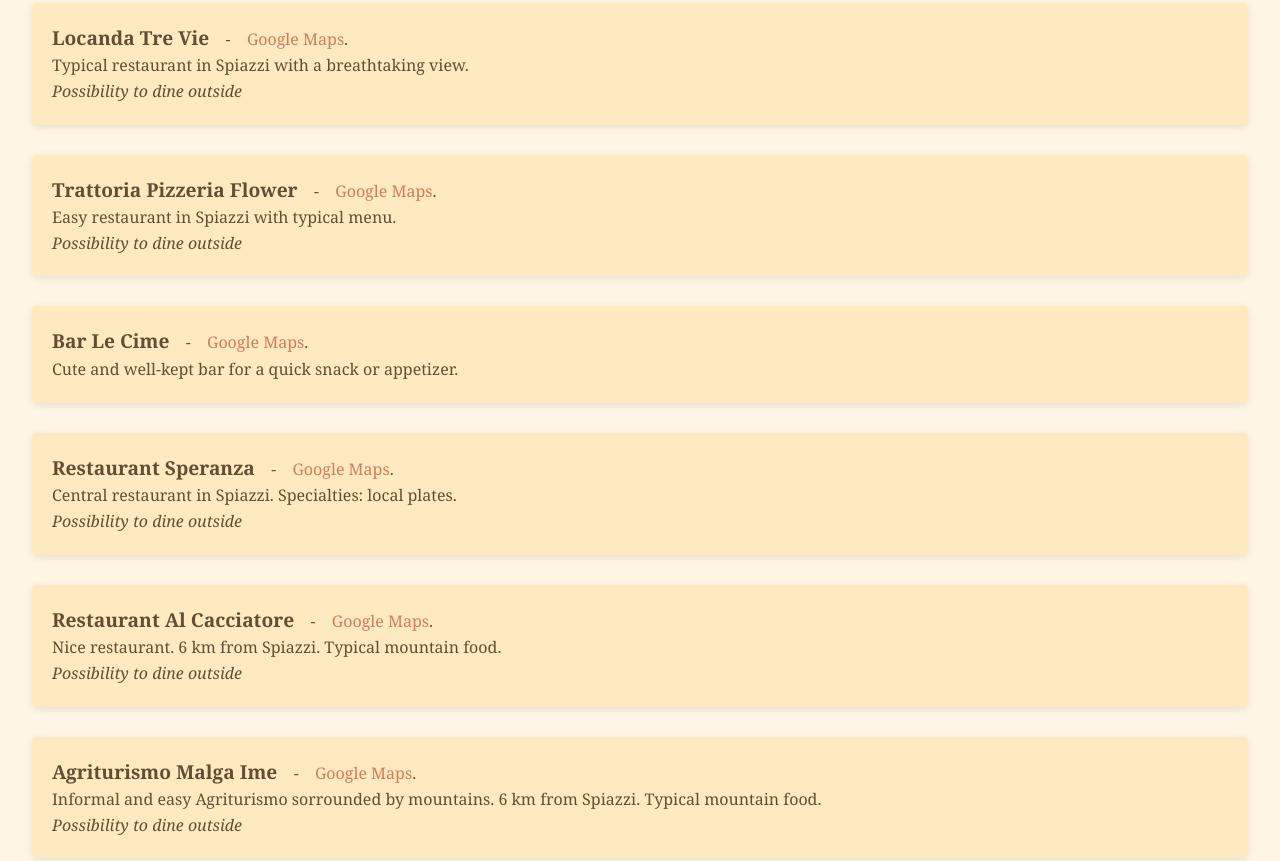
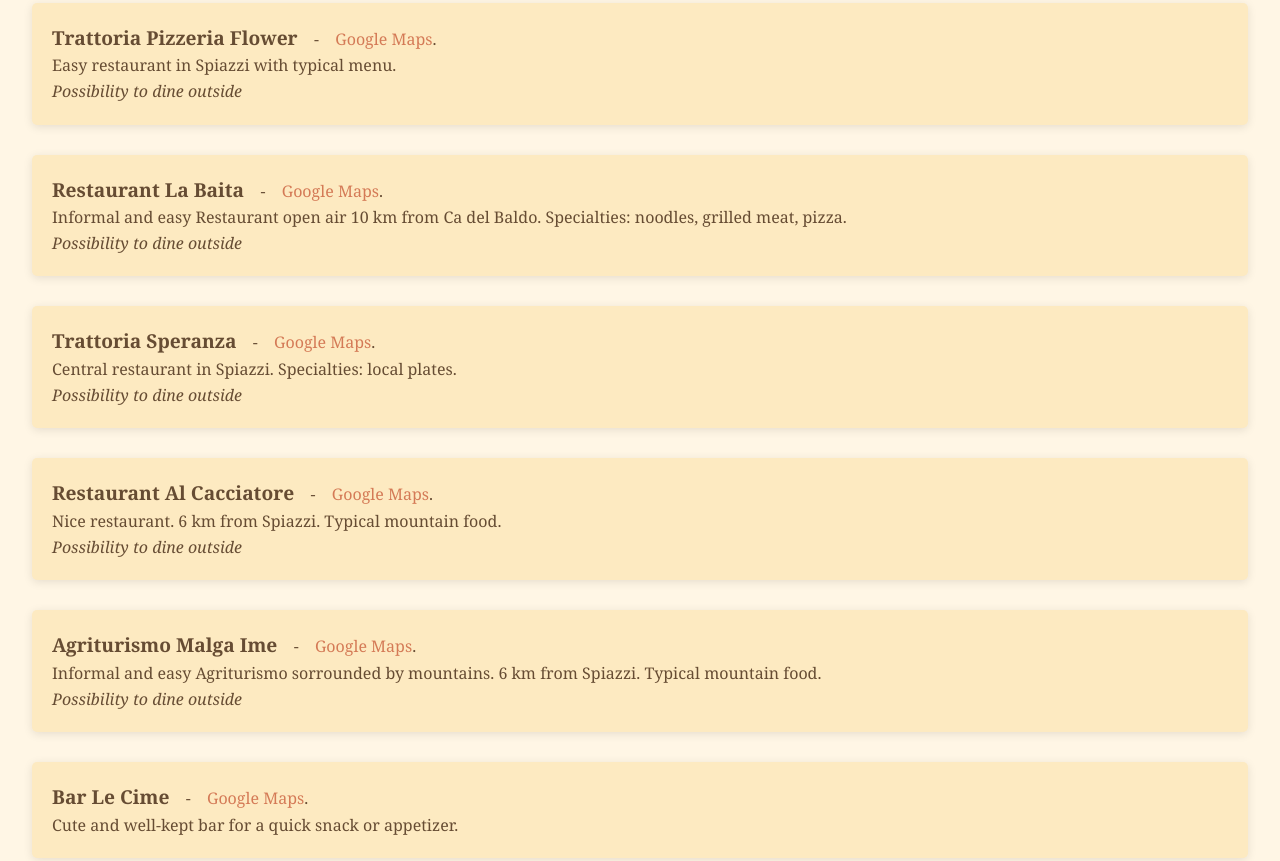
Before and after one commit to cadelbaldo/infopoint, a plain HTML site: page restaurants.html in a window 1280 px wide. Shown: the part 2636-3497 px from the top of the page. Drawn offline with Linux system fonts and the light colour scheme.

Commit message:
fix some links

```diff
--- a/restaurants.html
+++ b/restaurants.html
@@ -44,9 +44,6 @@
         <li><strong>Restaurant Villa Cariola</strong> &ensp;  - &ensp;  <a href="https://maps.app.goo.gl/SHrvonXjtkdPiFae9?g_st=ic">Google Maps</a>.
             <br> Elegant and charming Restaurant in XVII° Villa 2 km from Ca del Baldo. Specialties: fine cousine.</li>
 
-        <li><strong>Restaurant La Baita</strong> &ensp;  - &ensp;  <a href="https://maps.app.goo.gl/SVCy827wXh3kH8Hr9?g_st=ic">Google Maps</a>.
-            <br> Informal and easy Restaurant open air 10 km from Ca del Baldo. Specialties: noodles, grilled meat, pizza.   <br> <i>Possibility to dine outside</i></li>
-
         <li><strong>Restaurant San Marco</strong> &ensp;  - &ensp;  <a href="https://maps.app.goo.gl/G5YtBUcQ5PUfXAq99?g_st=ic">Google Maps</a>.
             <br> Elegant Restaurant in the center of Caprino. Specialities: noodles, fish, soup.   <br>  <i>Possibility to dine outside, better if you book</i></li>
 
@@ -78,17 +75,20 @@
         <li><strong>Trattoria Pizzeria Flower</strong> &ensp;  - &ensp;  <a href="https://maps.app.goo.gl/TwtmHXPaxwUutKeVA">Google Maps</a>.
             <br> Easy restaurant in Spiazzi with typical menu. <br>  <i>Possibility to dine outside</i></li></li>
 
-        <li><strong>Bar Le Cime</strong> &ensp;  - &ensp;  <a href="https://maps.app.goo.gl/wDcNnVMDv7UsGyAM8">Google Maps</a>.
-            <br> Cute and well-kept bar for a quick snack or appetizer. </li>
+        <li><strong>Restaurant La Baita</strong> &ensp;  - &ensp;  <a href="https://maps.app.goo.gl/SVCy827wXh3kH8Hr9?g_st=ic">Google Maps</a>.
+            <br> Informal and easy Restaurant open air 10 km from Ca del Baldo. Specialties: noodles, grilled meat, pizza.   <br> <i>Possibility to dine outside</i></li>
 
-        <li><strong>Restaurant Speranza</strong> &ensp;  - &ensp;  <a href="https://maps.app.goo.gl/dR5d6e5Ziyg5NLTv6?g_st=ic">Google Maps</a>.
+        <li><strong>Trattoria Speranza</strong> &ensp;  - &ensp;  <a href="https://maps.app.goo.gl/mdQa97ztGV5bvSeo6">Google Maps</a>.
             <br> Central restaurant in Spiazzi. Specialties: local plates. <br>  <i>Possibility to dine outside</i></li>
 
         <li><strong>Restaurant Al Cacciatore</strong> &ensp;  - &ensp;  <a href="https://maps.app.goo.gl/2UtHdfFCHPXYzQ289?g_st=ic">Google Maps</a>.
             <br> Nice restaurant. 6 km from Spiazzi. Typical mountain food. <br>  <i>Possibility to dine outside</i></li>
 
-        <li><strong>Agriturismo Malga Ime</strong> &ensp;  - &ensp;  <a href="https://maps.app.goo.gl/2UtHdfFCHPXYzQ289?g_st=ic">Google Maps</a>.
+        <li><strong>Agriturismo Malga Ime</strong> &ensp;  - &ensp;  <a href="https://maps.app.goo.gl/ZoxvHwUqTcCARoWE7">Google Maps</a>.
             <br> Informal and easy Agriturismo sorrounded by mountains. 6 km from Spiazzi. Typical mountain food. <br>  <i>Possibility to dine outside</i></li>
+
+        <li><strong>Bar Le Cime</strong> &ensp;  - &ensp;  <a href="https://maps.app.goo.gl/wDcNnVMDv7UsGyAM8">Google Maps</a>.
+            <br> Cute and well-kept bar for a quick snack or appetizer. </li>
 
         <li><strong>Chalet Novezza</strong> &ensp;  - &ensp;  <a href="https://maps.app.goo.gl/fqiWhiHHUySue3Dp7?g_st=ic">Google Maps</a>.
             <br> Chalet in the middle of mountains. 10 km from Spiazzi. Ideal for a break or lunch after trekking. <br>  <i>Possibility to dine outside</i></li>
```
